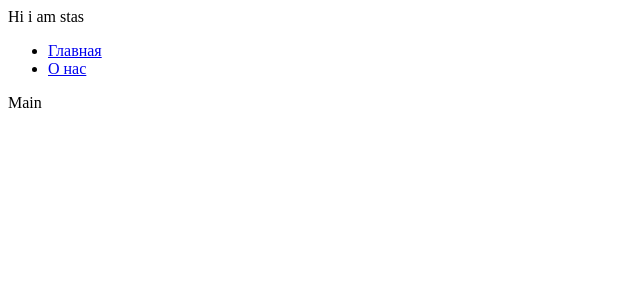
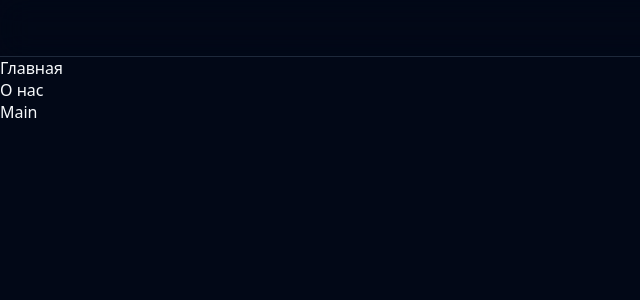
Before and after one commit to StasKolko/druzya, a React app: page / in a window 1280 px wide. Shown: the top 300 px of the page, without its empty margins (0-640 px from the left). Built offline with nearby package versions, Linux system fonts and the light colour scheme.

Commit message:
add widget/header and global styles css

```diff
--- a/src/app/App.tsx
+++ b/src/app/App.tsx
@@ -1,10 +1,13 @@
+import "./styles/index.scss";
+
 import { Link } from "react-router-dom"
 import { AppRouter } from "./providers/AppRouter"
+import { Header } from "widgets/Header"
 
 export const App = () => {
   return (
-    <div>
-      Hi i am stas
+    <div className="app dark blue">
+      <Header />
       <ul>
         <li>
           <Link to="/">Главная</Link>
--- /dev/null
+++ b/src/app/styles/index.scss
@@ -0,0 +1,26 @@
+@import "reset";
+@import "variables/global";
+@import "themes/blue";
+@import "themes/yellow";
+
+body {
+  font-family:
+    system-ui,
+    -apple-system,
+    BlinkMacSystemFont,
+    "Segoe UI",
+    Roboto,
+    Oxygen,
+    Ubuntu,
+    Cantarell,
+    "Open Sans",
+    "Helvetica Neue",
+    sans-serif;
+}
+
+.app {
+  min-height: 100vh;
+  font: var(--font-m);
+  color: var(--foreground);
+  background: var(--background);
+}
--- /dev/null
+++ b/src/app/styles/reset.scss
@@ -0,0 +1,27 @@
+* {
+  margin: 0;
+  padding: 0;
+}
+
+*,
+*::after,
+*::before {
+  box-sizing: border-box;
+}
+
+input,
+button,
+textarea,
+select {
+  margin: 0;
+  font: inherit;
+}
+
+a {
+  text-decoration: none;
+  color: inherit;
+}
+
+li {
+  list-style: none;
+}
--- /dev/null
+++ b/src/app/styles/themes/blue.scss
@@ -0,0 +1,55 @@
+.light.blue {
+  --background: hsl(0deg 0% 100%);
+  --foreground: hsl(222.2deg 84% 4.9%);
+  --card: hsl(0deg 0% 100%);
+  --card-foreground: hsl(222.2deg 84% 4.9%);
+  --popover: hsl(0deg 0% 100%);
+  --popover-foreground: hsl(222.2deg 84% 4.9%);
+  --primary: hsl(221.2deg 83.2% 53.3%);
+  --primary-foreground: hsl(210deg 40% 98%);
+  --secondary: hsl(210deg 40% 96.1%);
+  --secondary-foreground: hsl(222.2deg 47.4% 11.2%);
+  --muted: hsl(210deg 40% 96.1%);
+  --muted-foreground: hsl(215.4deg 16.3% 46.9%);
+  --accent: hsl(210deg 40% 96.1%);
+  --accent-foreground: hsl(222.2deg 47.4% 11.2%);
+  --destructive: hsl(0deg 84.2% 60.2%);
+  --destructive-foreground: hsl(210deg 40% 98%);
+  --border: hsl(214.3deg 31.8% 91.4%);
+  --input: hsl(214.3deg 31.8% 91.4%);
+  --ring: hsl(221.2deg 83.2% 53.3%);
+  --radius: 0.3rem;
+  --chart-1: hsl(12deg 76% 61%);
+  --chart-2: hsl(173deg 58% 39%);
+  --chart-3: hsl(197deg 37% 24%);
+  --chart-4: hsl(43deg 74% 66%);
+  --chart-5: hsl(27deg 87% 67%);
+}
+
+.dark.blue {
+  --background: hsl(222.2deg 84% 4.9%);
+  --foreground: hsl(210deg 40% 98%);
+  --card: hsl(222.2deg 84% 4.9%);
+  --card-foreground: hsl(210deg 40% 98%);
+  --popover: hsl(222.2deg 84% 4.9%);
+  --popover-foreground: hsl(210deg 40% 98%);
+  --primary: hsl(217.2deg 91.2% 59.8%);
+  --primary-foreground: hsl(222.2deg 47.4% 11.2%);
+  --secondary: hsl(217.2deg 32.6% 17.5%);
+  --secondary-foreground: hsl(210deg 40% 98%);
+  --muted: hsl(217.2deg 32.6% 17.5%);
+  --muted-foreground: hsl(215deg 20.2% 65.1%);
+  --accent: hsl(217.2deg 32.6% 17.5%);
+  --accent-foreground: hsl(210deg 40% 98%);
+  --destructive: hsl(0deg 62.8% 30.6%);
+  --destructive-foreground: hsl(210deg 40% 98%);
+  --border: hsl(217.2deg 32.6% 17.5%);
+  --input: hsl(217.2deg 32.6% 17.5%);
+  --ring: hsl(224.3deg 76.3% 48%);
+  --radius: 0.3rem;
+  --chart-1: hsl(220deg 70% 50%);
+  --chart-2: hsl(160deg 60% 45%);
+  --chart-3: hsl(30deg 80% 55%);
+  --chart-4: hsl(280deg 65% 60%);
+  --chart-5: hsl(340deg 75% 55%);
+}
--- /dev/null
+++ b/src/app/styles/themes/yellow.scss
@@ -0,0 +1,55 @@
+.light.yellow {
+  --background: hsl(0deg 0% 100%);
+  --foreground: hsl(20deg 14.3% 4.1%);
+  --card: hsl(0deg 0% 100%);
+  --card-foreground: hsl(20deg 14.3% 4.1%);
+  --popover: hsl(0deg 0% 100%);
+  --popover-foreground: hsl(20deg 14.3% 4.1%);
+  --primary: hsl(47.9deg 95.8% 53.1%);
+  --primary-foreground: hsl(26deg 83.3% 14.1%);
+  --secondary: hsl(60deg 4.8% 95.9%);
+  --secondary-foreground: hsl(24deg 9.8% 10%);
+  --muted: hsl(60deg 4.8% 95.9%);
+  --muted-foreground: hsl(25deg 5.3% 44.7%);
+  --accent: hsl(60deg 4.8% 95.9%);
+  --accent-foreground: hsl(24deg 9.8% 10%);
+  --destructive: hsl(0deg 84.2% 60.2%);
+  --destructive-foreground: hsl(60deg 9.1% 97.8%);
+  --border: hsl(20deg 5.9% 90%);
+  --input: hsl(20deg 5.9% 90%);
+  --ring: hsl(20deg 14.3% 4.1%);
+  --radius: 0.3rem;
+  --chart-1: hsl(12deg 76% 61%);
+  --chart-2: hsl(173deg 58% 39%);
+  --chart-3: hsl(197deg 37% 24%);
+  --chart-4: hsl(43deg 74% 66%);
+  --chart-5: hsl(27deg 87% 67%);
+}
+
+.dark.yellow {
+  --background: hsl(20deg 14.3% 4.1%);
+  --foreground: hsl(60deg 9.1% 97.8%);
+  --card: hsl(20deg 14.3% 4.1%);
+  --card-foreground: hsl(60deg 9.1% 97.8%);
+  --popover: hsl(20deg 14.3% 4.1%);
+  --popover-foreground: hsl(60deg 9.1% 97.8%);
+  --primary: hsl(47.9deg 95.8% 53.1%);
+  --primary-foreground: hsl(26deg 83.3% 14.1%);
+  --secondary: hsl(12deg 6.5% 15.1%);
+  --secondary-foreground: hsl(60deg 9.1% 97.8%);
+  --muted: hsl(12deg 6.5% 15.1%);
+  --muted-foreground: hsl(24deg 5.4% 63.9%);
+  --accent: hsl(12deg 6.5% 15.1%);
+  --accent-foreground: hsl(60deg 9.1% 97.8%);
+  --destructive: hsl(0deg 62.8% 30.6%);
+  --destructive-foreground: hsl(60deg 9.1% 97.8%);
+  --border: hsl(12deg 6.5% 15.1%);
+  --input: hsl(12deg 6.5% 15.1%);
+  --ring: hsl(35.5deg 91.7% 32.9%);
+  --radius: 0.3rem;
+  --chart-1: hsl(220deg 70% 50%);
+  --chart-2: hsl(160deg 60% 45%);
+  --chart-3: hsl(30deg 80% 55%);
+  --chart-4: hsl(280deg 65% 60%);
+  --chart-5: hsl(340deg 75% 55%);
+}
--- /dev/null
+++ b/src/app/styles/variables/global.scss
@@ -0,0 +1,76 @@
+:root {
+  --font-family-main:
+    system-ui,
+    -apple-system,
+    blinkmacsystemfont,
+    "Segoe UI",
+    roboto,
+    oxygen,
+    ubuntu,
+    cantarell,
+    "Open Sans",
+    "Helvetica Neue",
+    sans-serif;
+
+  /* Размеры шрифтов и межстрочные интервалы */
+  --font-size-xs: 0.75rem; /* 12px */
+  --line-height-xs: 1rem; /* 16px */
+  --font-size-sm: 0.875rem; /* 14px */
+  --line-height-sm: 1.25rem; /* 20px */
+  --font-size-base: 1rem; /* 16px */
+  --line-height-base: 1.5rem; /* 24px */
+  --font-size-lg: 1.125rem; /* 18px */
+  --line-height-lg: 1.75rem; /* 28px */
+  --font-size-xl: 1.25rem; /* 20px */
+  --line-height-xl: 1.75rem; /* 28px */
+  --font-size-2xl: 1.5rem; /* 24px */
+  --line-height-2xl: 2rem; /* 32px */
+  --font-size-3xl: 1.875rem; /* 30px */
+  --line-height-3xl: 2.25rem; /* 36px */
+  --font-size-4xl: 2.25rem; /* 36px */
+  --line-height-4xl: 2.5rem; /* 40px */
+  --font-size-5xl: 3rem; /* 48px */
+  --line-height-5xl: 1; /* Normal */
+  --font-size-6xl: 3.75rem; /* 60px */
+  --line-height-6xl: 1; /* Normal */
+  --font-size-7xl: 4.5rem; /* 72px */
+  --line-height-7xl: 1; /* Normal */
+  --font-size-8xl: 6rem; /* 96px */
+  --line-height-8xl: 1; /* Normal */
+  --font-size-9xl: 8rem; /* 128px */
+  --line-height-9xl: 1; /* Normal */
+
+  /* Основные стили шрифтов */
+  --text-xs: var(--font-size-xs) / var(--line-height-xs) var(--font-family-main);
+  --text-sm: var(--font-size-sm) / var(--line-height-sm) var(--font-family-main);
+  --text-base:
+    var(--font-size-base) / var(--line-height-base)
+    var(--font-family-main);
+  --text-lg: var(--font-size-lg) / var(--line-height-lg) var(--font-family-main);
+  --text-xl: var(--font-size-xl) / var(--line-height-xl) var(--font-family-main);
+  --text-2xl:
+    var(--font-size-2xl) / var(--line-height-2xl)
+    var(--font-family-main);
+  --text-3xl:
+    var(--font-size-3xl) / var(--line-height-3xl)
+    var(--font-family-main);
+  --text-4xl:
+    var(--font-size-4xl) / var(--line-height-4xl)
+    var(--font-family-main);
+  --text-5xl:
+    var(--font-size-5xl) / var(--line-height-5xl)
+    var(--font-family-main);
+  --text-6xl:
+    var(--font-size-6xl) / var(--line-height-6xl)
+    var(--font-family-main);
+  --text-7xl:
+    var(--font-size-7xl) / var(--line-height-7xl)
+    var(--font-family-main);
+  --text-8xl:
+    var(--font-size-8xl) / var(--line-height-8xl)
+    var(--font-family-main);
+  --text-9xl:
+    var(--font-size-9xl) / var(--line-height-9xl)
+    var(--font-family-main);
+  --header-height: 3.5rem; /* 56px */
+}
--- /dev/null
+++ b/src/widgets/Header/index.ts
@@ -0,0 +1 @@
+export { Header } from "./ui/Header";
--- /dev/null
+++ b/src/widgets/Header/ui/Header.module.scss
@@ -0,0 +1,46 @@
+.header {
+  width: 100%;
+  border-top: 1px solid var(--border);
+  backdrop-filter: blur(15px);
+  position: fixed;
+  bottom: 0;
+  z-index: var(--z-index-3);
+}
+
+.container {
+  height: var(--header-height);
+  display: flex;
+  align-items: center;
+  justify-content: space-between;
+  padding: 0 30px;
+}
+
+.actions,
+.navigation {
+  display: contents;
+}
+
+.navigation__links {
+  display: none;
+}
+
+@media (min-width: 768px) {
+  .header {
+    position: sticky;
+    top: 0;
+    border-bottom: 1px solid var(--border);
+    border-top: none;
+  }
+
+  .actions,
+  .navigation {
+    display: flex;
+    align-items: center;
+    gap: 0.5rem;
+  }
+
+  .navigation__links {
+    display: flex;
+    gap: 16px;
+  }
+}
--- /dev/null
+++ b/src/widgets/Header/ui/Header.tsx
@@ -0,0 +1,26 @@
+// import { ThemeModeSwitcher } from "features/ThemeModeSwitcher";
+// import { ThemeColorSwitcher } from "features/ThemeColorSwitcher";
+// import { AppNav } from "features/AppNav";
+// import { LanguageSwitcher } from "features/LanguageSwitcher/ui/LanguageSwitcher";
+import cls from "./Header.module.scss";
+
+export const Header = () => {
+  const actionStyle = "outline";
+  const actionSize = "sm";
+
+  return (
+    <header className={cls.header}>
+      <div className={cls.container}>
+        <nav className={cls.navigation}>
+          {/* <AppNav className={cls.navigation__links} /> */}
+        </nav>
+
+        <div className={cls.actions}>
+          {/* <ThemeColorSwitcher variant={actionStyle} size={actionSize} />
+          <ThemeModeSwitcher variant={actionStyle} size={actionSize} />
+          <LanguageSwitcher variant={actionStyle} size={actionSize} /> */}
+        </div>
+      </div>
+    </header>
+  );
+};
```
